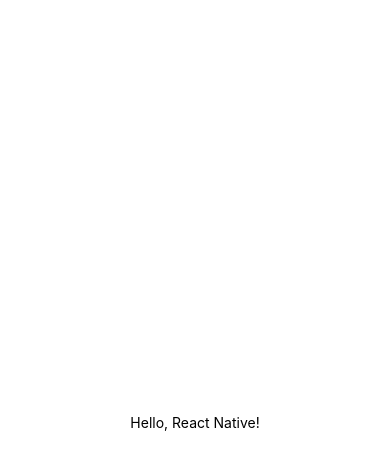
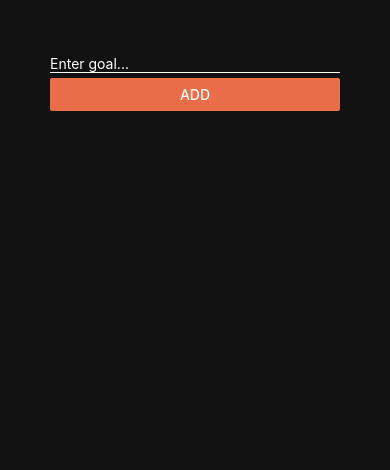
Before and after one commit to arndzk/rn-goals, a React Native app: screen / in a window 390 px wide. Shown: the top 470 px of the page. Built offline with nearby package versions, Linux system fonts and the light colour scheme.

Commit message:
core components and styles

```diff
--- a/App.js
+++ b/App.js
@@ -1,11 +1,18 @@
 import { StatusBar } from 'expo-status-bar';
 import React from 'react';
-import { StyleSheet, Text, View } from 'react-native';
+import { StyleSheet, Text, View, TextInput, Button } from 'react-native';
 
 export default function App() {
   return (
     <View style={styles.container}>
-      <Text>Hello, React Native!</Text>
+      <View>
+        <TextInput
+          placeholder="Enter goal..."
+          style={styles.textInput}
+        ></TextInput>
+        <Button title="Add" color="#e96d49" />
+      </View>
+      <View></View>
       <StatusBar style="auto" />
     </View>
   );
@@ -14,8 +21,13 @@
 const styles = StyleSheet.create({
   container: {
     flex: 1,
-    backgroundColor: '#fff',
-    alignItems: 'center',
-    justifyContent: 'center',
+    padding: 50,
+    backgroundColor: '#121212',
+  },
+  textInput: {
+    borderBottomColor: 'white',
+    borderBottomWidth: 1,
+    color: '#ffffff',
+    marginVertical: 5,
   },
 });
```
